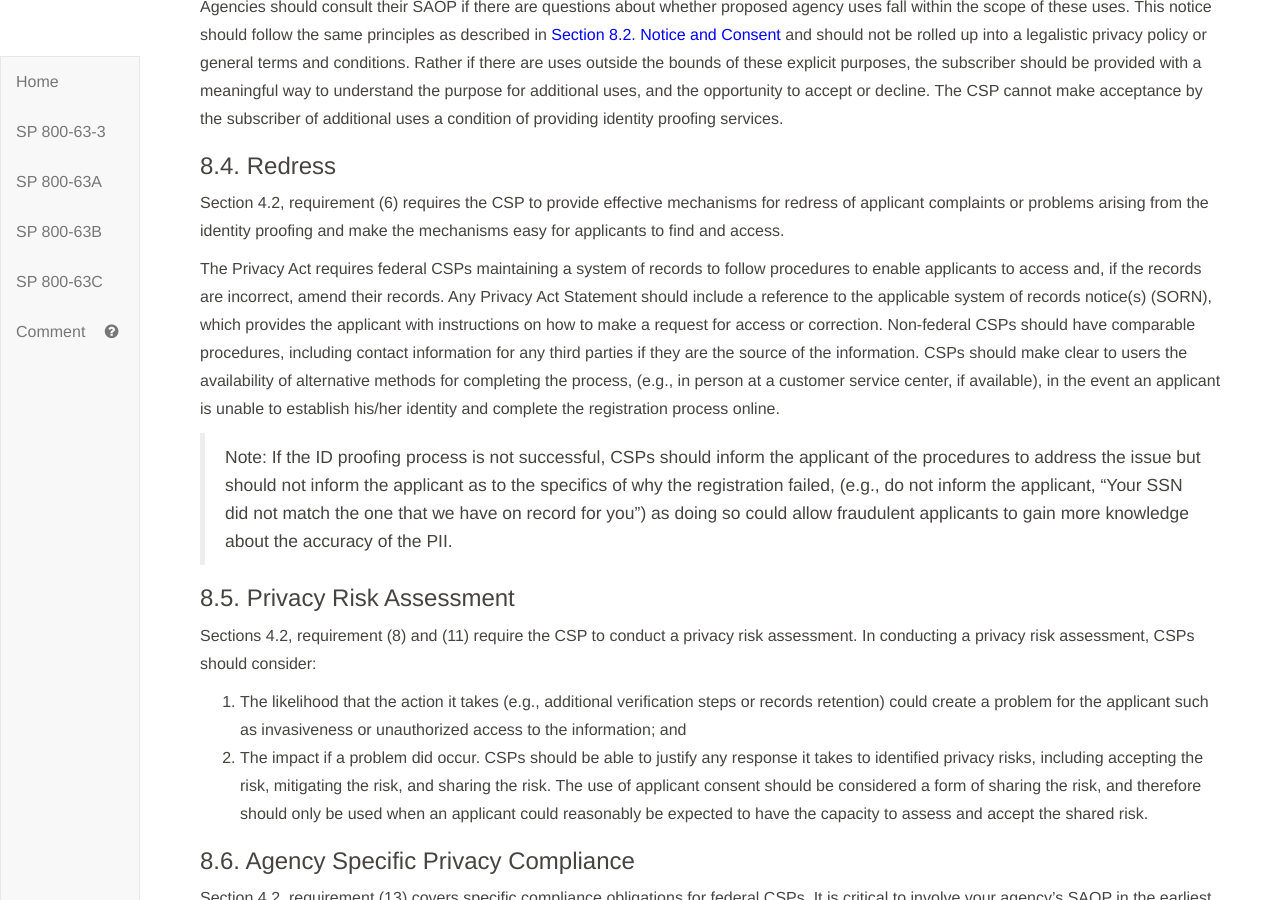
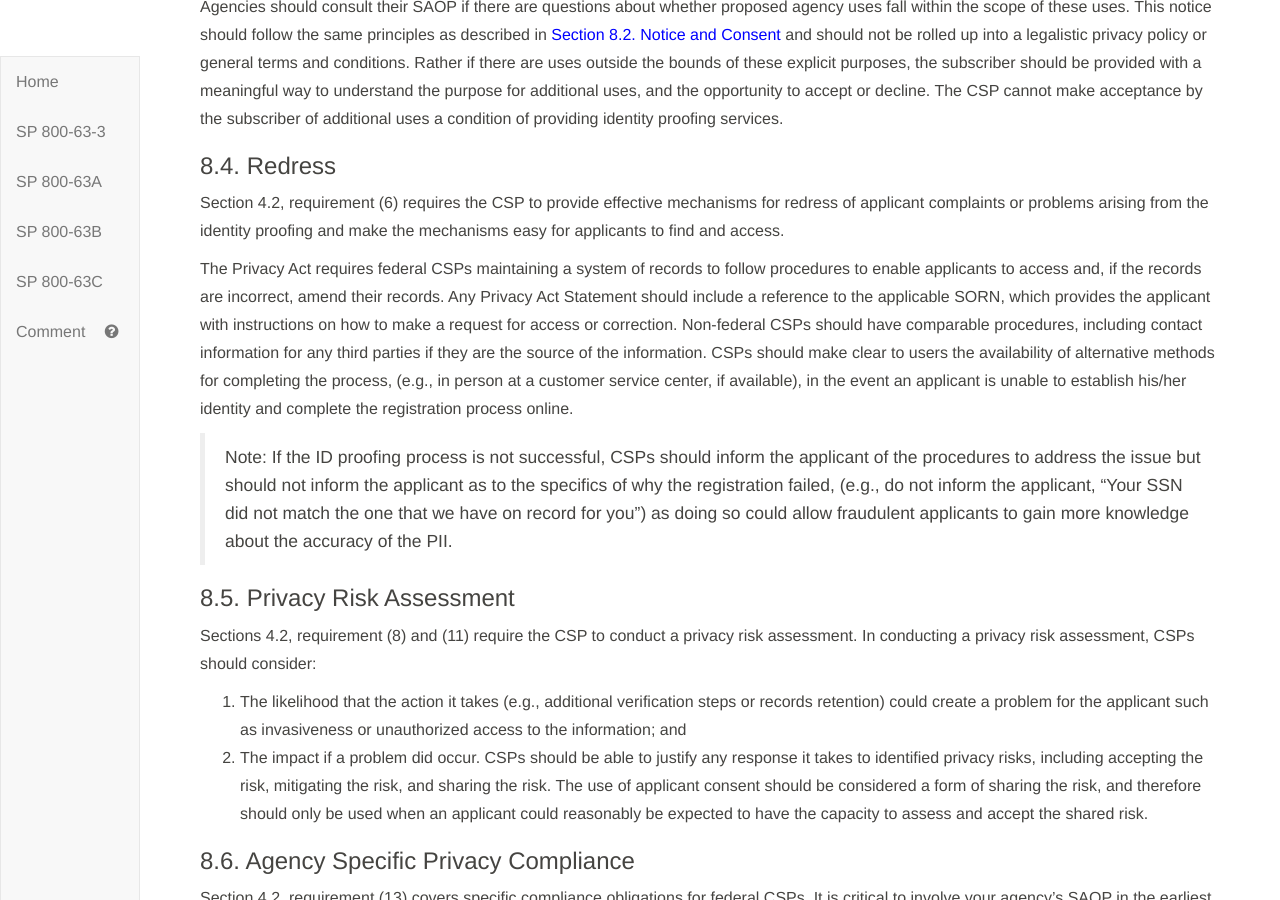
Before and after one commit to usnistgov/800-63-3, a Jekyll site: the page built from sp800-63a/sec8_privacy.md, in a window 1280 px wide and 900 px high, scrolled down 1496 px. Built offline with Jekyll 4.4.1, drawn with Linux system fonts in a browser that asks for light colours; our own code applies the rules of GitHub Pages for plain Markdown files.

Commit message:
Closes #1010

```diff
--- a/sp800-63a/sec8_privacy.md
+++ b/sp800-63a/sec8_privacy.md
@@ -40,7 +40,7 @@
 
 Section 4.2, requirement (6) requires the CSP to provide effective mechanisms for redress of applicant complaints or problems arising from the identity proofing and make the mechanisms easy for applicants to find and access.
 
-The Privacy Act requires federal CSPs maintaining a system of records to follow procedures to enable applicants to access and, if the records are incorrect, amend their records. Any Privacy Act Statement should include a reference to the applicable system of records notice(s) (SORN), which provides the applicant with instructions on how to make a request for access or correction. Non-federal CSPs should have comparable procedures, including contact information for any third parties if they are the source of the information.
+The Privacy Act requires federal CSPs maintaining a system of records to follow procedures to enable applicants to access and, if the records are incorrect, amend their records. Any Privacy Act Statement should include a reference to the applicable SORN, which provides the applicant with instructions on how to make a request for access or correction. Non-federal CSPs should have comparable procedures, including contact information for any third parties if they are the source of the information.
 CSPs should make clear to users the availability of alternative methods for completing the process, (e.g., in person at a customer service center, if available), in the event an applicant is unable to establish his/her identity and complete the registration process online.
 
 > Note:  If the ID proofing process is not successful, CSPs should inform the applicant of the procedures to address the issue but should not inform the applicant as to the specifics of why the registration failed, (e.g., do not inform the applicant, "Your SSN did not match the one that we have on record for you") as doing so could allow fraudulent applicants to gain more knowledge about the accuracy of the PII.
```
